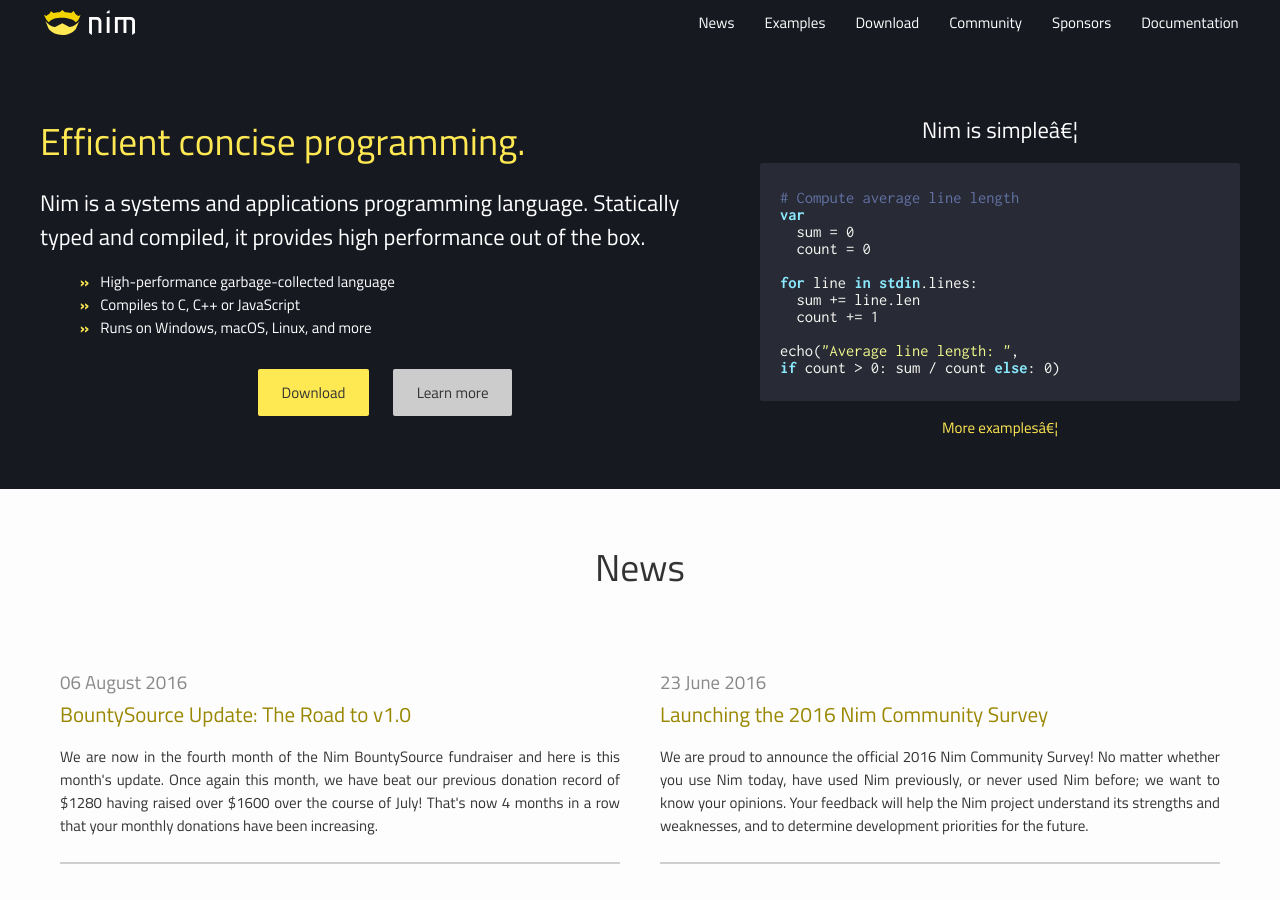
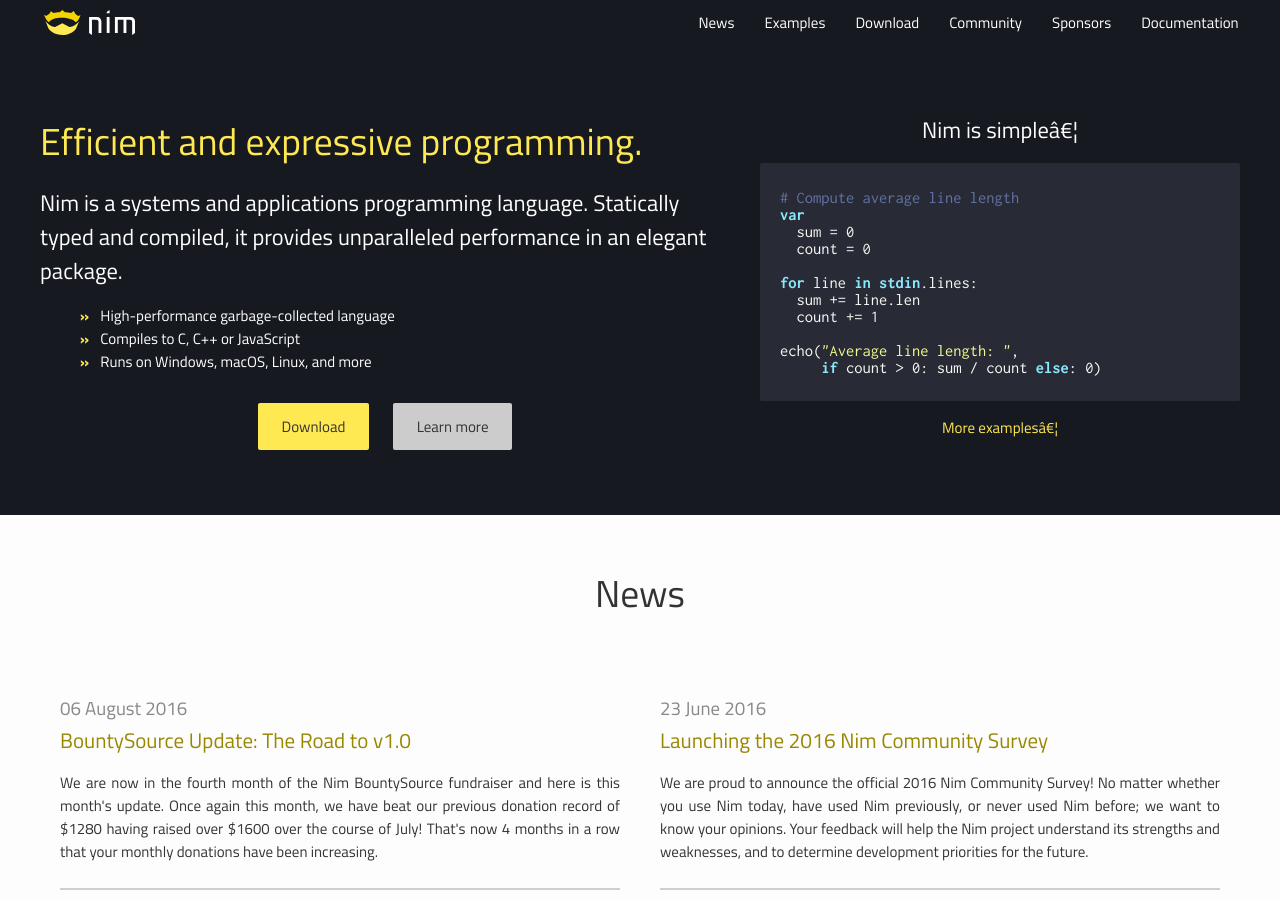
Before and after one commit to nim-lang/website, a Jekyll site: the page built from jekyll_prototype/index.html, in a window 1280 px wide and 900 px high. Built offline with Jekyll 4.4.1, drawn with Linux system fonts in a browser that asks for light colours.

Commit message:
Small improvements to text on front page.

```diff
--- a/jekyll_prototype/index.html
+++ b/jekyll_prototype/index.html
@@ -7,8 +7,8 @@
   <section class="content">
     <div class="pure-g">
       <div class="pure-u-1 pure-u-md-3-5 main-block">
-        <h1>Efficient concise programming.</h1>
-        <h2>Nim is a systems and applications programming language. Statically typed and compiled, it provides high performance out of the box.</h2>
+        <h1>Efficient and expressive programming.</h1>
+        <h2>Nim is a systems and applications programming language. Statically typed and compiled, it provides unparalleled performance in an elegant package.</h2>
         <ul>
           <li>High-performance garbage-collected language</li>
           <li>Compiles to C, C++ or JavaScript</li>
@@ -32,7 +32,7 @@
   count += 1
 
 echo("Average line length: ",
-if count > 0: sum / count else: 0)
+     if count > 0: sum / count else: 0)
         </code></pre>
         <div class="text-centered">
           <a href="{{ site.baseurl }}/examples/">More examples…</a>
```
